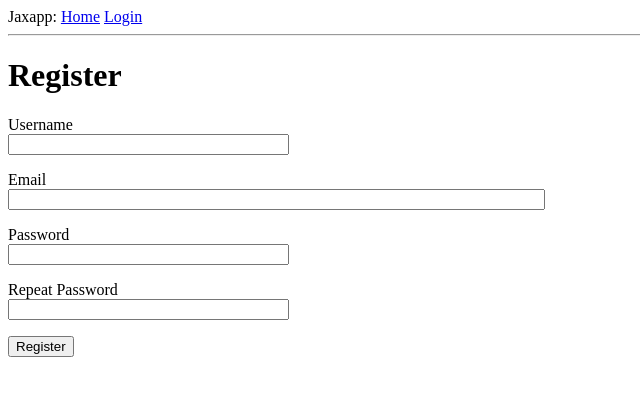
After one commit to elsenorpepe/jaxapp, a Flask app: page /register in a window 1280 px wide. The commit adds this page. Shown: the top 396 px of the page, without its empty margins (0-640 px from the left). Run offline with Flask 2, Linux system fonts and the light colour scheme.

Commit message:
through chap5

```diff
--- a/app/__init__.py
+++ b/app/__init__.py
@@ -2,10 +2,13 @@ from flask import Flask
 from config import Config
 from flask_sqlalchemy import SQLAlchemy
 from flask_migrate import Migrate
+from flask_login import LoginManager
 
 app = Flask(__name__)
 app.config.from_object(Config)
 db = SQLAlchemy(app)
 migrate = Migrate(app, db)
+login = LoginManager(app)
+login.login_view = 'login'
 
 from app import routes, models
--- a/app/forms.py
+++ b/app/forms.py
@@ -1,9 +1,27 @@
 from flask_wtf import FlaskForm
 from wtforms import StringField, PasswordField, BooleanField, SubmitField
-from wtforms.validators import DataRequired
+from wtforms.validators import DataRequired, ValidationError, Email, EqualTo
+from app.models import User
 
 class LoginForm(FlaskForm):
     username = StringField('Username', validators=[DataRequired()])
     password = PasswordField('Password', validators=[DataRequired()])
     remember_me = BooleanField('Remember Me')
     submit = SubmitField('Sign In')
+
+class RegistrationForm(FlaskForm):
+    username = StringField('Username', validators=[DataRequired()])
+    email = StringField('Email', validators=[DataRequired(), Email()])
+    password = PasswordField('Password', validators=[DataRequired()])
+    password2 = PasswordField('Repeat Password', validators=[DataRequired(), EqualTo('password')])
+    submit = SubmitField('Register')
+
+    def validate_username(self, username):
+        user = User.query.filter_by(username=username.data).first()
+        if user is not None:
+            raise ValidationError('Please use a different username.')
+
+    def validate_email(self, email):
+        user = User.query.filter_by(email=email.data).first()
+        if user is not None:
+            raise ValidationError('Please use a different email address.')
--- a/app/routes.py
+++ b/app/routes.py
@@ -1,27 +1,58 @@
-from flask import render_template, flash, redirect
-from app import app
-from app.forms import LoginForm
+from flask import render_template, flash, redirect, request, url_for
+from app import app, db
+from app.forms import LoginForm, RegistrationForm
+from flask_login import current_user, login_user, logout_user, login_required
+from app.models import User
+from werkzeug.urls import url_parse
 
 @app.route('/')
 @app.route('/index')
+@login_required
 def index():
-    user = {'username': 'Russ'}
-    posts= [
+    posts = [
         {
             'author': {'username': 'John'},
-            'body': 'The Avengers movie was so cool!'
+            'body': 'Beautiful day in Portland!'
         },
         {
             'author': {'username': 'Susan'},
-            'body': 'More fake text'
+            'body': 'The Avengers movie was so cool!'
         }
     ]
-    return render_template('index.html', title='Home', user=user, posts=posts)
+    return render_template('index.html', title='Home', posts=posts)
 
 @app.route('/login', methods=['GET','POST'])
 def login():
+    if current_user.is_authenticated:
+        return redirect(url_for('index'))
     form = LoginForm()
     if form.validate_on_submit():
-        flash('Login requested for user {}, remember me={}'.format(form.username.data, form.remember_me.data))
+        user = User.query.filter_by(username=form.username.data).first()
+        if user is None or not user.check_password(form.password.data):
+            flash('Invalid username or password.')
+            return redirect(url_for('login'))
+        login_user(user, remember=form.remember_me.data)
+        next_page = request.args.get('next')
+        if not next_page or url_parse(next_page).netloc != '':
+            next_page = url_for('index')
+        return redirect(next_page)
+    return render_template('login.html', title='Sign In', form=form)
+
+@app.route('/logout')
+def logout():
+    logout_user()
+    return redirect(url_for('index'))
+
+@app.route('/register', methods=['GET','POST'])
+def register():
+    if current_user.is_authenticated:
         return redirect(url_for('index'))
-    return render_template('login.html', title='Sign In', form=form)
+    form = RegistrationForm()
+    if form.validate_on_submit():
+        user = User(username=form.username.data, email=form.email.data)
+        user.set_password(form.password.data)
+        db.session.add(user)
+        db.session.commit()
+        flash('Congratulations, you are now a registered user.')
+        return redirect(url_for('login'))
+    return render_template('register.html', title='Register', form=form)
--- a/app/templates/base.html
+++ b/app/templates/base.html
@@ -11,7 +11,11 @@
 <body>
     <div>Jaxapp:
         <a href="{{ url_for('index') }}">Home</a>
-        <a href="{{ url_for('login' }}">Login</a>
+        {% if current_user.is_anonymous %}
+        <a href="{{ url_for('login') }}">Login</a>
+        {% else %}
+        <a href="{{ url_for('logout') }}">Logout</a>
+        {% endif %}
     </div>
     <hr>
     {% with messages = get_flashed_messages() %}
--- a/app/templates/index.html
+++ b/app/templates/index.html
@@ -1,7 +1,7 @@
 {% extends "base.html" %}
 
 {% block content %}
-    <h1>Hi, {{ user.username }}</h1>
+    <h1>Hi, {{ current_user.username }}</h1>
     {% for post in posts %}
     <div><p>{{ post.author.username }} says: <b>{{ post.body }}</b></p></div>
     {% endfor %}
--- a/app/templates/login.html
+++ b/app/templates/login.html
@@ -21,4 +21,5 @@
     <p>{{ form.remember_me() }} {{ form.remember_me.label }}</p>
     <p>{{ form.submit() }}</p>
     </form>
+    <p>New User? <a href="{{ url_for('register') }}">Click to Register</a> </p>
 {% endblock %}
--- /dev/null
+++ b/app/templates/register.html
@@ -0,0 +1,37 @@
+{% extends "base.html" %}
+
+{% block content %}
+    <h1>Register</h1>
+    <form action="" method="post">
+        {{ form.hidden_tag() }}
+        <p>
+            {{ form.username.label }}<br>
+            {{ form.username(size=32) }}<br>
+            {% for error in form.username.errors %}
+            <span style="color: red;">[{{ error }}]</span>
+            {% endfor %}
+        </p>
+        <p>
+            {{ form.email.label }}<br>
+            {{ form.email(size=64) }}<br>
+            {% for error in form.email.errors %}
+            <span style="color: red;">[{{ error }}]</span>
+            {% endfor %}
+        </p>
+        <p>
+            {{ form.password.label }}<br>
+            {{ form.password(size=32) }}<br>
+            {% for error in form.password.errors %}
+            <span style="color: red;">[{{ error }}]</span>
+            {% endfor %}
+        </p>
+        <p>
+            {{ form.password2.label }}<br>
+            {{ form.password2(size=32) }}<br>
+            {% for error in form.password2.errors %}
+            <span style="color: red;">[{{ error }}]</span>
+            {% endfor %}
+        </p>
+        <p>{{ form.submit() }}</p>
+    </form>
+{% endblock %}
```
Also changed, not shown: app/models.py (+16 -4 lines), requirements.txt (+9 -0 lines), app.db.
